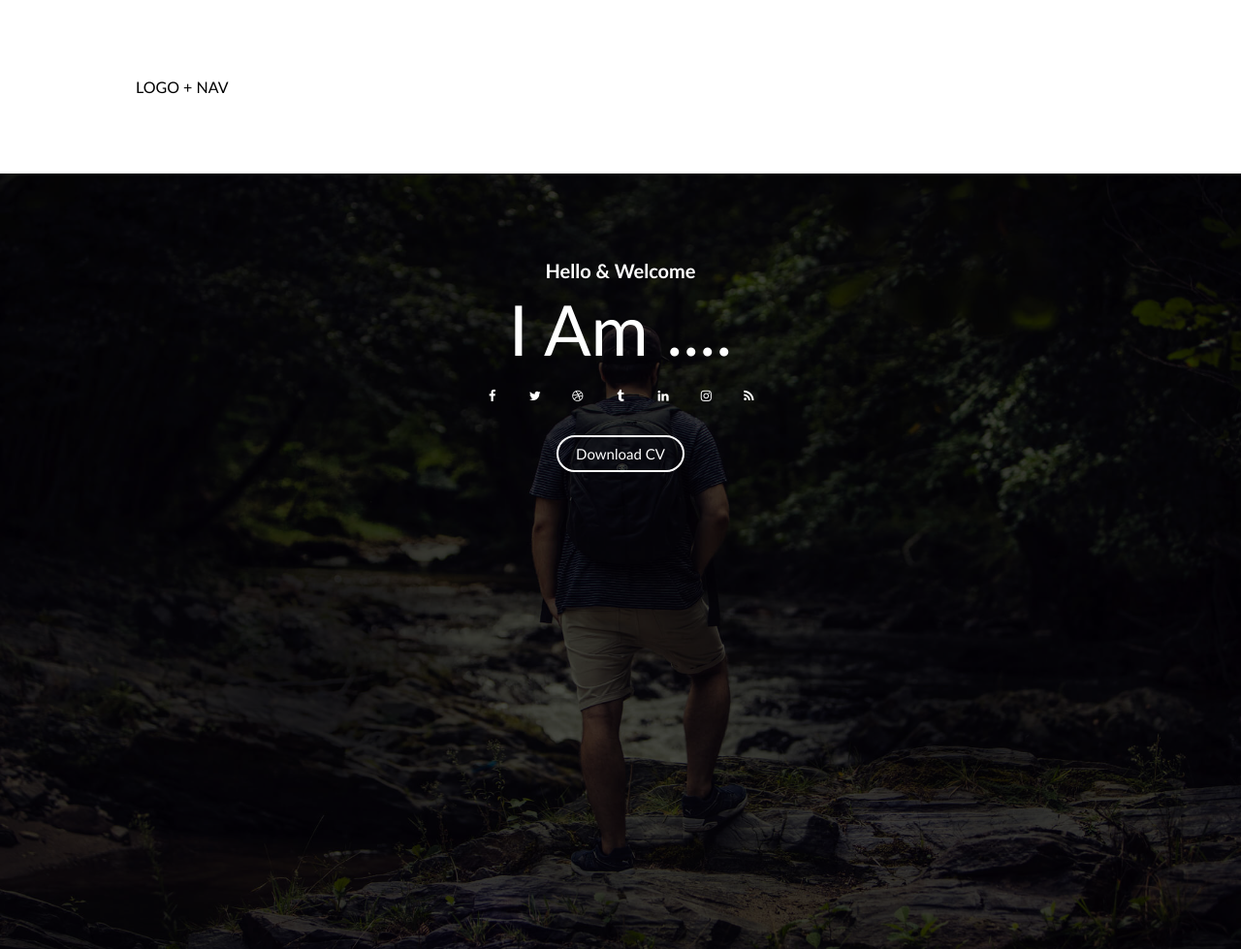
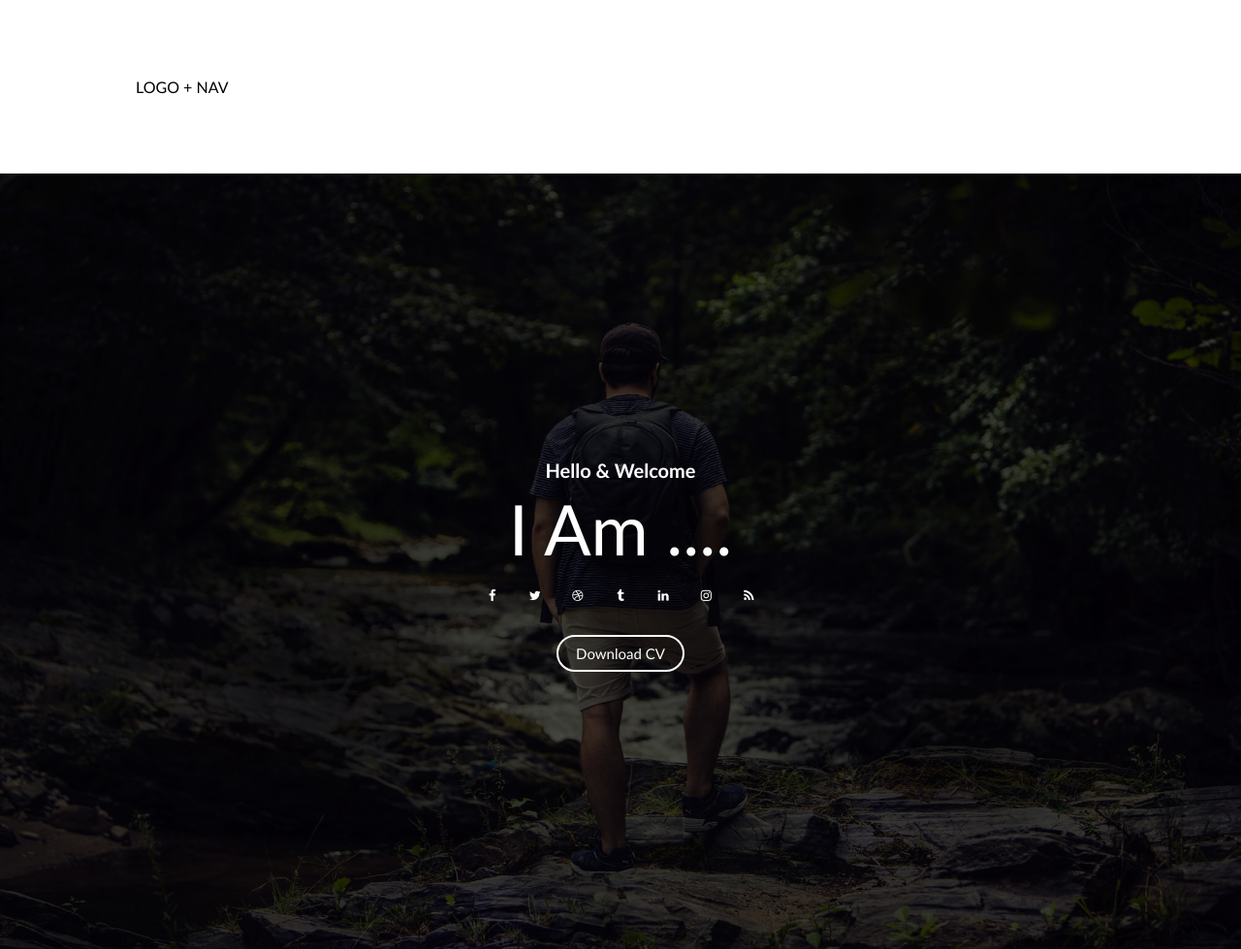
Before and after one commit to front-end-by-rimantas/14-grupe-portfolio-elvish, a plain HTML site: page index.html in a window 1280 px wide. Shown: the top 979 px of the page at 97% size. Drawn offline with Linux system fonts and the light colour scheme.

Commit message:
position absolute

```diff
--- a/css/hero.css
+++ b/css/hero.css
@@ -7,10 +7,10 @@
 }
 .hero > .row >.hight{
     display: inline-block;
-   /* position: absolute;
+    position: absolute;
     top: 50%;
     left: 50%;
-    transform: translate(-50%, -50%);*/
+    transform: translate(-50%, -50%);
  }
     .hero > * {
         display: inline-block;
--- a/css/layout.css
+++ b/css/layout.css
@@ -35,8 +35,8 @@
 }
     .container > .row {
         display: inline-block;
-        width: 1300px;
-        margin: 0 calc(50% - 650px);
+        width: 1100px;
+        margin: 0 calc(50% - 550px);
     }
         .container > .row > * {
             display: inline-block;
--- a/index.html
+++ b/index.html
@@ -37,9 +37,10 @@
                 <div class="mouse">
                     <div class="wheel"></div>
                 </div>
-                <img src="./img/home-bg.jpg" alt="man">
             </div>
+
         </div>
+        <img src="./img/home-bg.jpg" alt="man">
     </div>
 
     <!-- ABOUT -->
```
